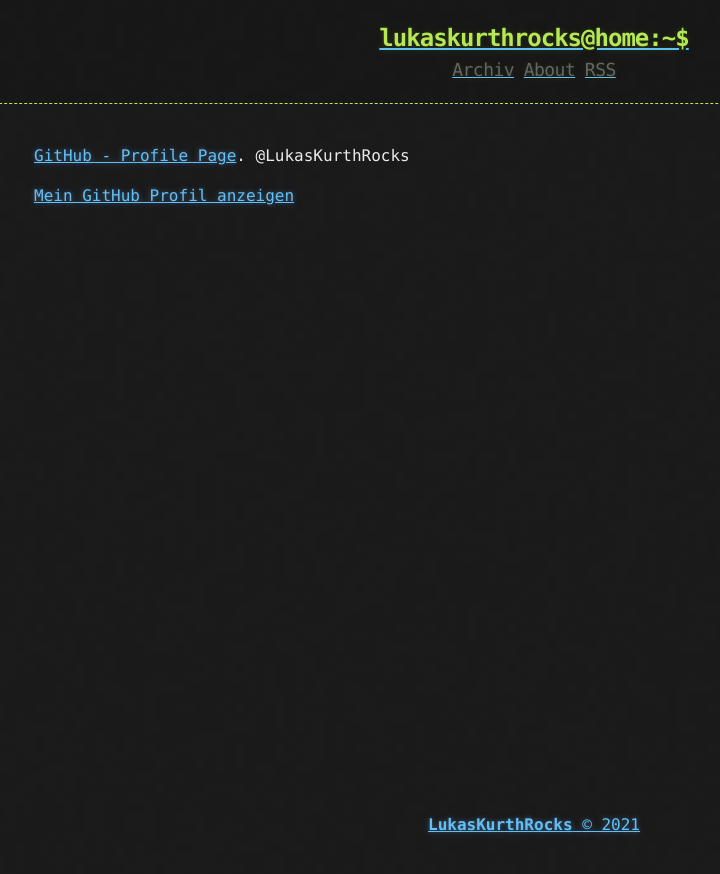
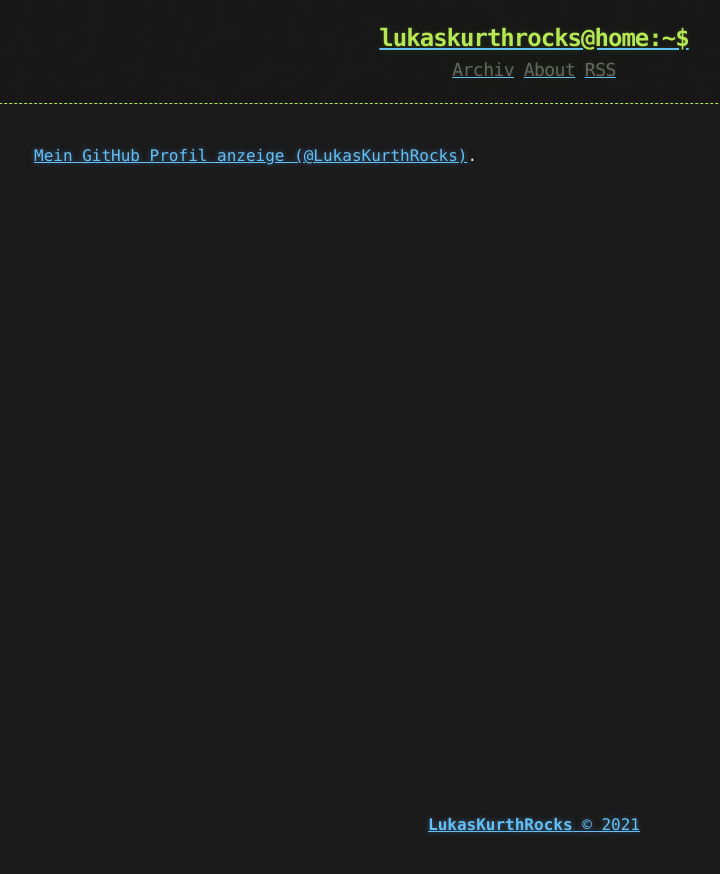
Before and after one commit to LukasKurthRocks/LukasKurthRocks.github.io, a Jekyll site: the page built from about.md, in a window 1280 px wide. Shown: the top 874 px of the page, without its empty margins (106-826 px from the left). Built offline with Jekyll 4.4.1, drawn with Linux system fonts in a browser that asks for light colours.

Commit message:
Update about.md

```diff
--- a/about.md
+++ b/about.md
@@ -3,9 +3,4 @@ layout: page
 title: Über
 ---
 
-[GitHub - Profile Page]({{ site.github.owner_url }}).
-@LukasKurthRocks
-
-{% if site.github.is_user_page %}
-  <p class="view"><a href="{{ site.github.owner_url }}">Mein GitHub Profil anzeigen</a></p>
-{% endif %}
+[Mein GitHub Profil anzeige (@LukasKurthRocks)]({{ site.github.owner_url }}).
```
